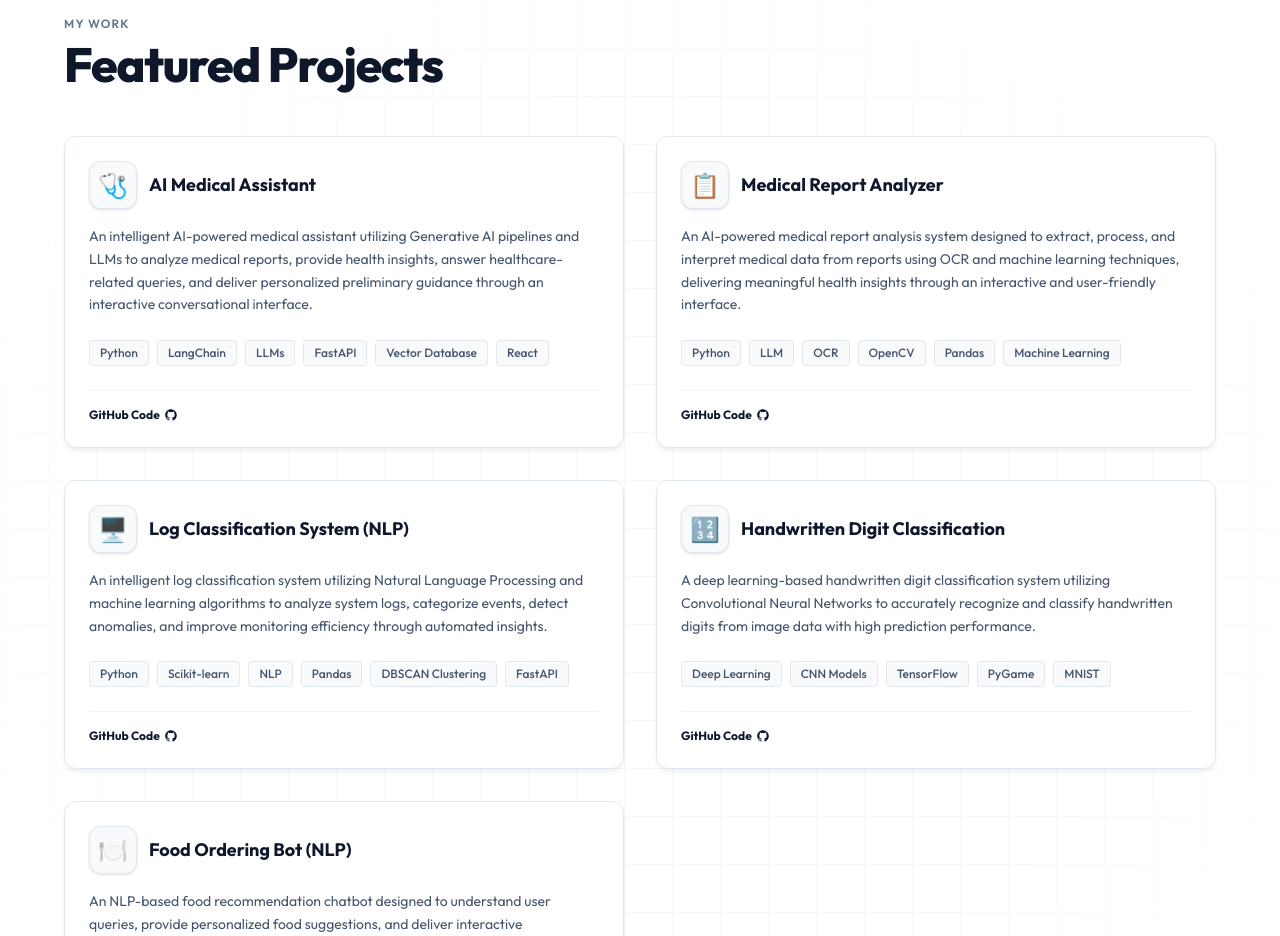
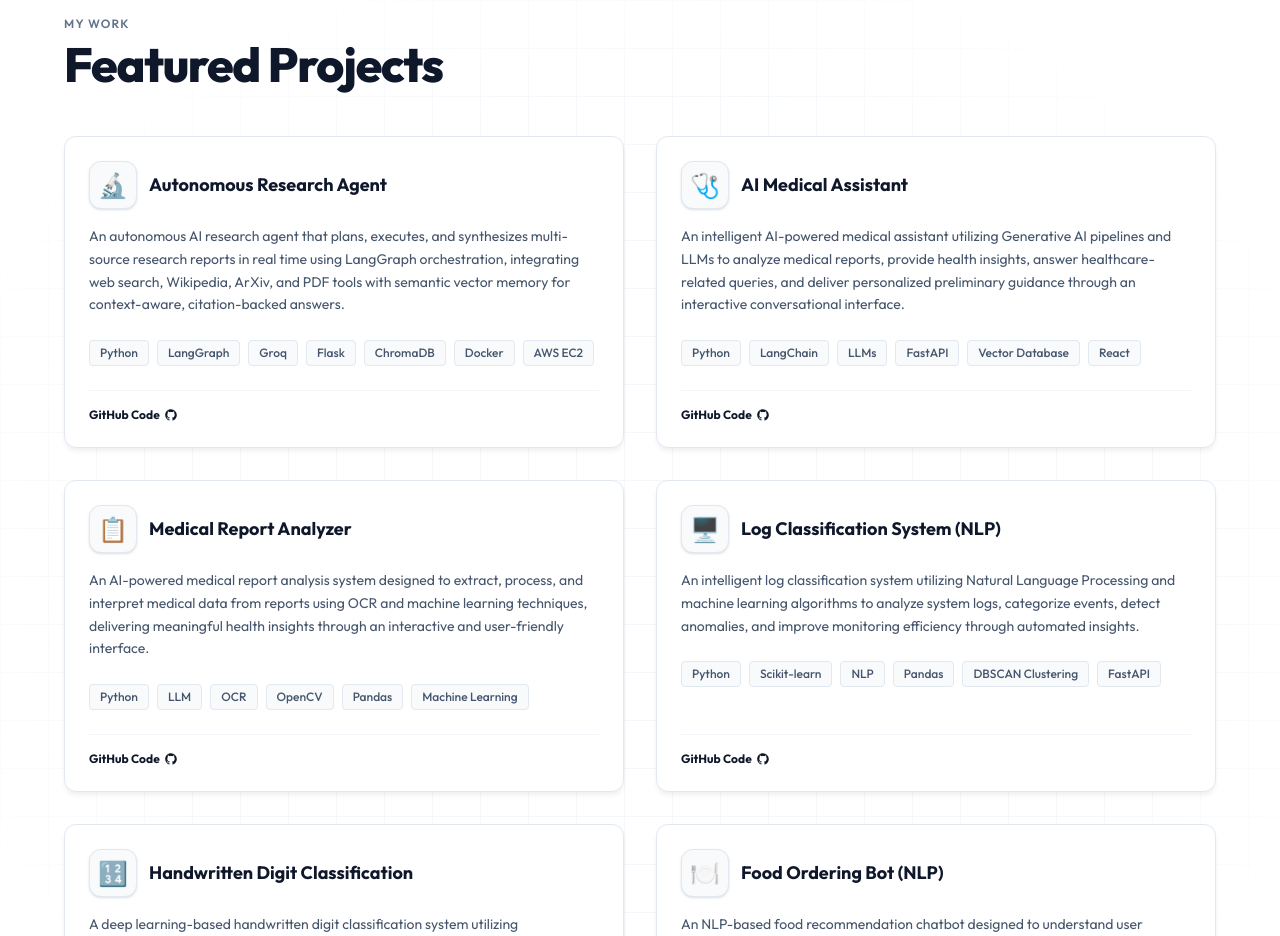
Before and after one commit to anubhav7723/Portfolio, a React (Vite) app: page / in a window 1280 px wide. Shown: the part 2920-3856 px from the top of the page. Built offline with nearby package versions, Linux system fonts and the light colour scheme.

Commit message:
New Project added

```diff
--- a/src/pages/Projects/Projects.jsx
+++ b/src/pages/Projects/Projects.jsx
@@ -9,6 +9,14 @@ export default function Projects() {
   }, [])
 
   const projectsData = [
+    {
+      title: "Autonomous Research Agent",
+      description: "An autonomous AI research agent that plans, executes, and synthesizes multi-source research reports in real time using LangGraph orchestration, integrating web search, Wikipedia, ArXiv, and PDF tools with semantic vector memory for context-aware, citation-backed answers.",
+      tags: ["Python", "LangGraph", "Groq", "Flask", "ChromaDB", "Docker", "AWS EC2"],
+      icon: "🔬",
+      github: "https://github.com/anubhav7723/Autonomous-Research-Agent",
+      // demo: "http://YOUR-EC2-IP:5000"
+    },
     {
       title: "AI Medical Assistant",
       description: "An intelligent AI-powered medical assistant utilizing Generative AI pipelines and LLMs to analyze medical reports, provide health insights, answer healthcare-related queries, and deliver personalized preliminary guidance through an interactive conversational interface.",
```
